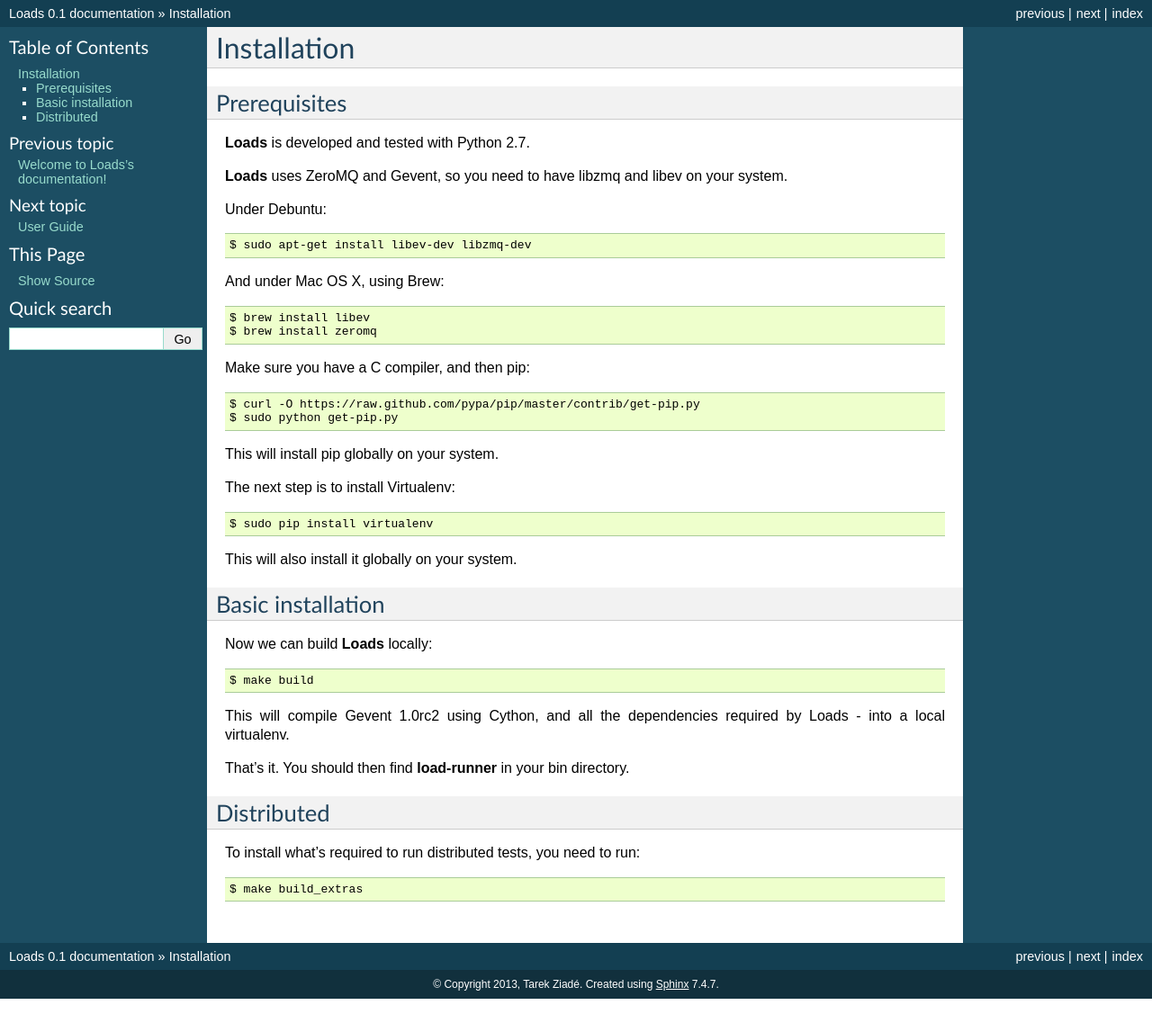
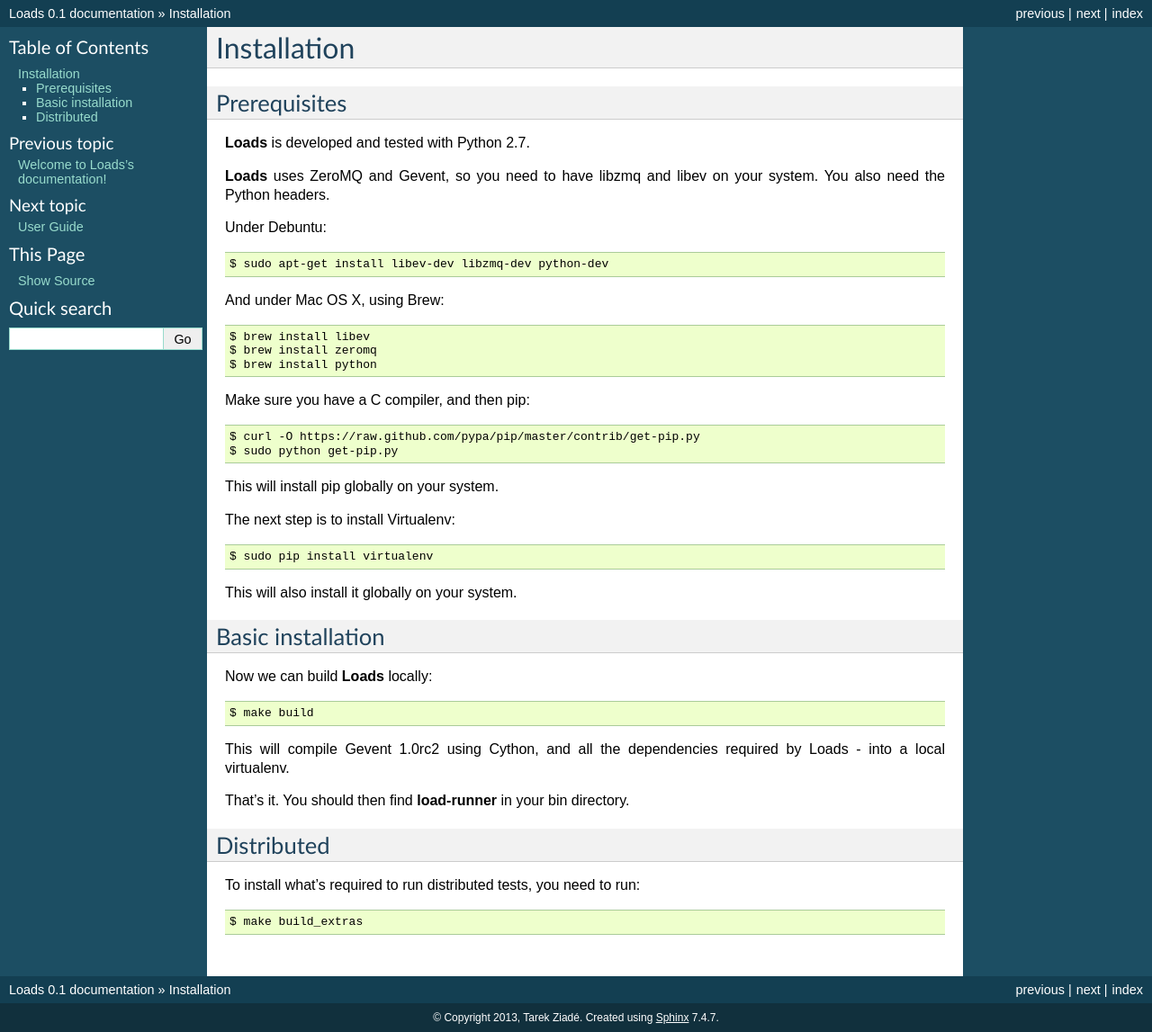
Before and after one commit to mozilla-services/loads, a Sphinx documentation site: the page built from docs/source/installation.rst, in a window 1280 px wide. Shown: the whole page at 90% size. Built offline with Sphinx 7.4.7, drawn with Linux system fonts in a browser that asks for light colours; before the commit the page ends 1110 px from its top, so only the background shows below that.

Commit message:
need to install the headers

```diff
--- a/docs/source/installation.rst
+++ b/docs/source/installation.rst
@@ -9,17 +9,17 @@
 **Loads** is developed and tested with Python 2.7.
 
 **Loads** uses ZeroMQ and Gevent, so you need to have libzmq and libev on
-your system.
+your system. You also need the Python headers.
 
 Under Debuntu::
 
-    $ sudo apt-get install libev-dev libzmq-dev
+    $ sudo apt-get install libev-dev libzmq-dev python-dev
 
 And under Mac OS X, using Brew::
 
     $ brew install libev
     $ brew install zeromq
-
+    $ brew install python
 
 Make sure you have a C compiler, and then pip::
 
```
